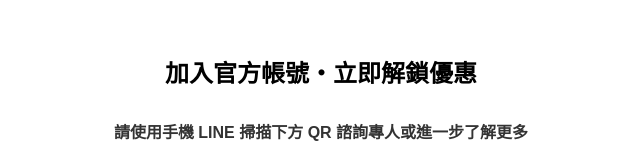
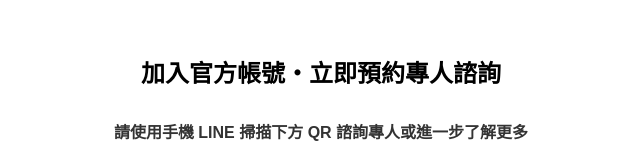
Before and after one commit to z3939889irene/unclebenaischool, a plain HTML site: page index.html in a window 1280 px wide. Shown: the top 160 px of the page, without its empty margins (319-959 px from the left). Drawn offline with Linux system fonts and the light colour scheme.

Commit message:
Update index.html

```diff
--- a/index.html
+++ b/index.html
@@ -63,7 +63,7 @@ document.addEventListener("DOMContentLoaded", function () {
 </head>
 <body>
 
-<h1>加入官方帳號・立即解鎖優惠</h1>
+<h1>加入官方帳號・立即預約專人諮詢</h1>
 
 <a id="cta" class="cta">
 點擊進入官方Line@諮詢專人或進一步了解更多
```
